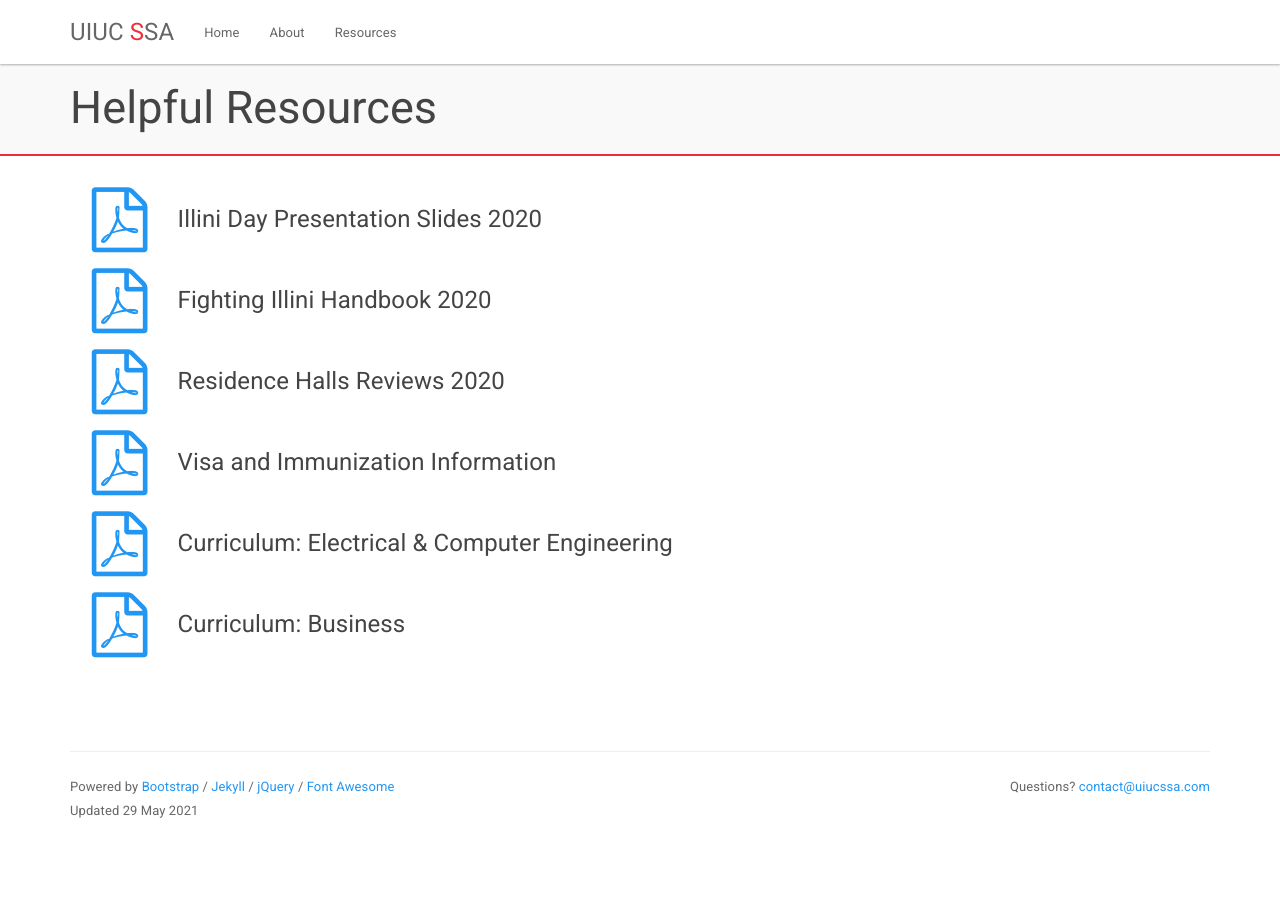
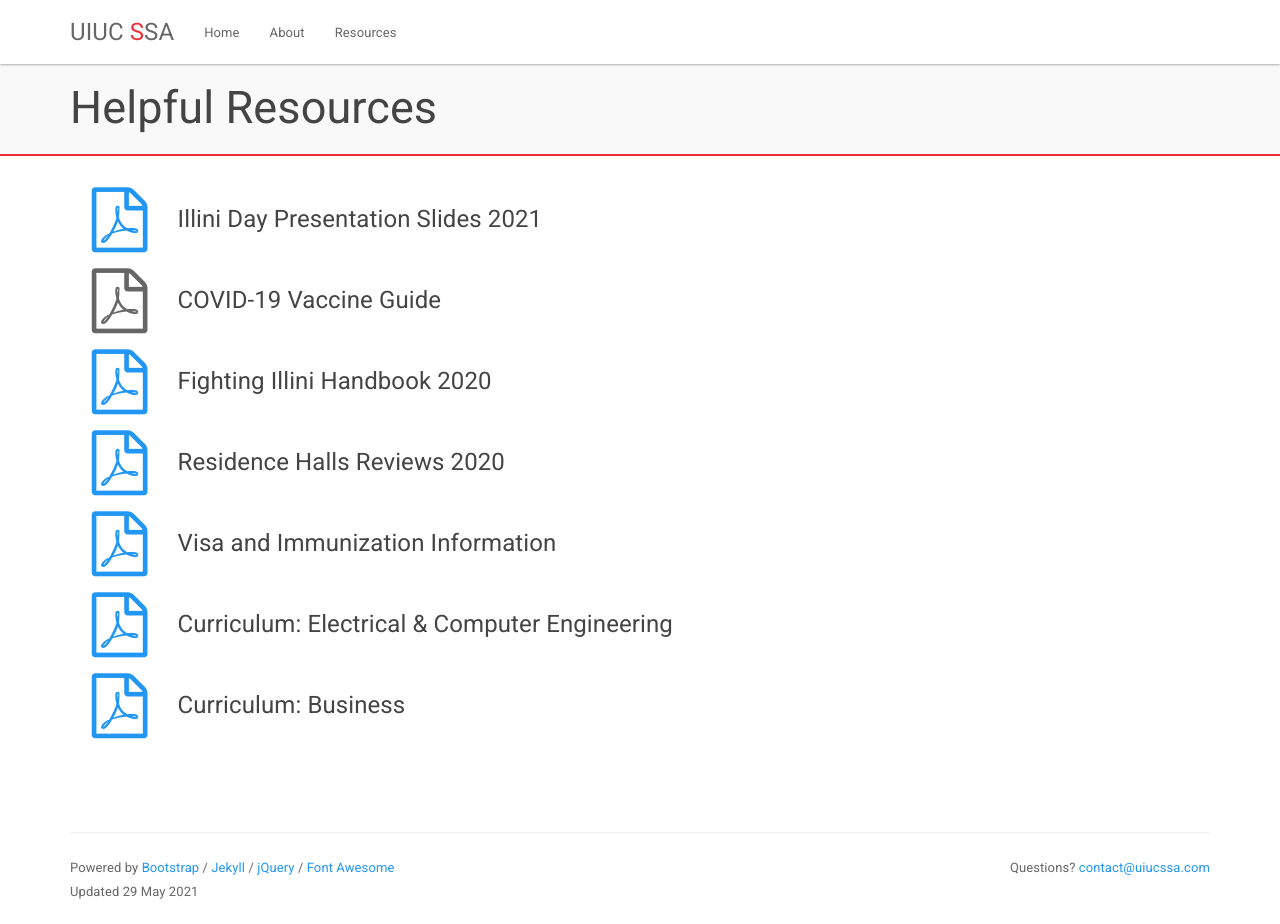
Before and after one commit to uiucssa/uiucssa.github.io, a Jekyll site: the page built from resources.html, in a window 1280 px wide and 924 px high. Built offline with Jekyll 4.4.1, drawn with Linux system fonts in a browser that asks for light colours.

Commit message:
Uploaded ID21 slides and COVID Vaccine Guide

```diff
--- a/resources.html
+++ b/resources.html
@@ -4,8 +4,11 @@ title: Helpful Resources
 ---
 
 <table class="table">
-    <!-- illini day presentation slide 2020 -->
-    <tr> <td class="col-md-1" style="border-top: none; vertical-align: middle;"><a href="{{ site.url }}/attach/illini-day-2020-slides.pdf"><i class="fa fa-file-pdf-o fa-5x fa-fw"></i></a></td> <td style="border-top: none; vertical-align: middle;"><h4>Illini Day Presentation Slides 2020</h4></td> </tr>
+    <!-- illini day presentation slides 2021 -->
+    <tr> <td class="col-md-1" style="border-top: none; vertical-align: middle;"><a href="{{ site.url }}/attach/Illini-Day-2021-Slides.pdf"><i class="fa fa-file-pdf-o fa-5x fa-fw"></i></a></td> <td style="border-top: none; vertical-align: middle;"><h4>Illini Day Presentation Slides 2021</h4></td> </tr>
+
+    <!-- COVID-19 Vaccine guide-->
+    <tr><td class="col-md-1" style="border-top: none; vertical-align: middle;"><a href="{{ site.url }}/attach/COVID-vaccine-guide.pdf"></a><i class="fa fa-file-pdf-o fa-5x fa-fw"></i></td><td style="border-top: none; vertical-align: middle;"><h4>COVID-19 Vaccine Guide</h4></td> </tr></tr>
 
     <!--illini handbook 2020-->
     <tr> <td class="col-md-1" style="border-top: none; vertical-align: middle;"><a href="{{ site.url }}/attach/fighting-illini-book-2020.pdf"><i class="fa fa-file-pdf-o fa-5x fa-fw"></i></a></td> <td style="border-top: none; vertical-align: middle;"><h4>Fighting Illini Handbook 2020</h4></td> </tr>
```
Also changed, not shown: 2 other files.
